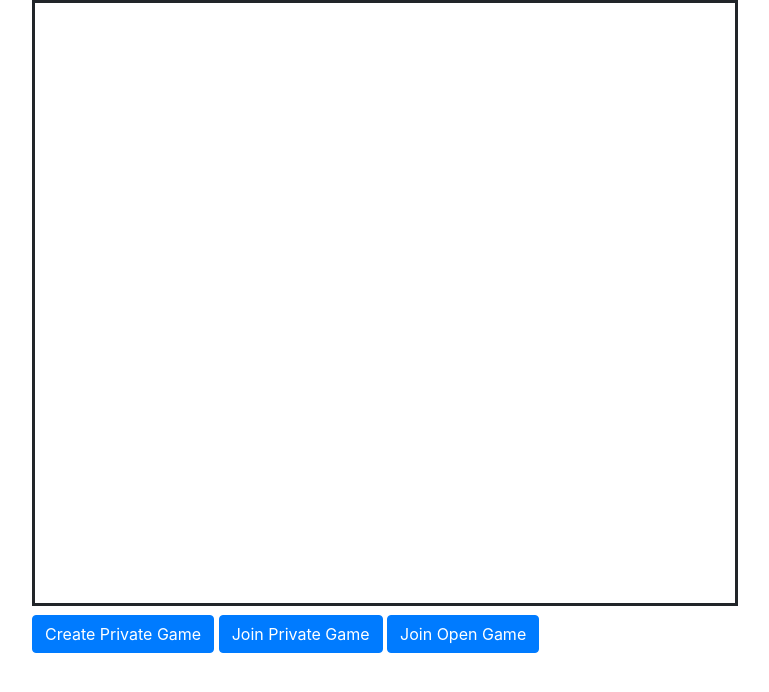
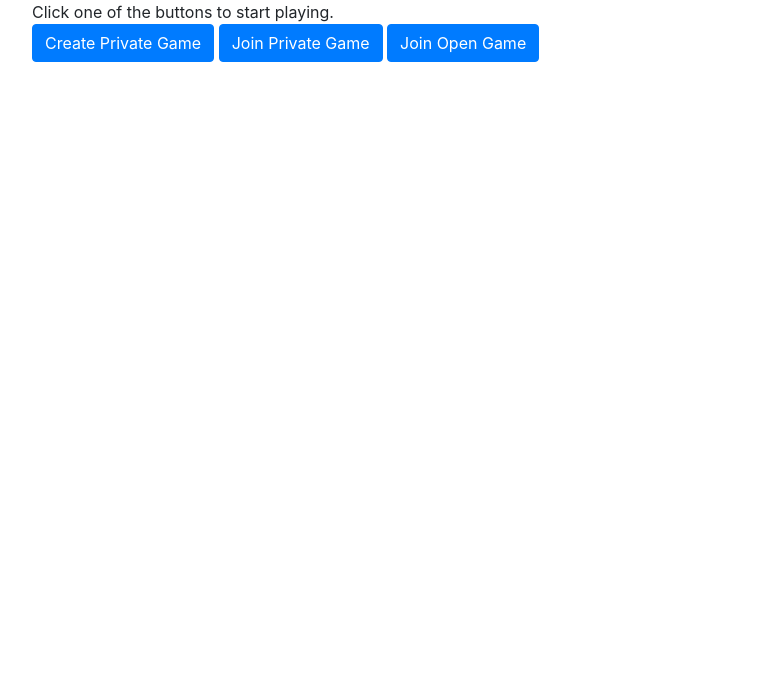
Before and after one commit to apradhan12/four-with-friends-web, a plain HTML site: page index.html in a window 1280 px wide. Shown: the whole page, without its empty margins (53-822 px from the left). Drawn offline with nearby package versions, Linux system fonts and the light colour scheme.

Commit message:
Adding modelStates.js to index.html scripts

```diff
--- a/index.html
+++ b/index.html
@@ -8,6 +8,7 @@
             crossorigin="anonymous">
     </script>
     <link rel="stylesheet" href="https://maxcdn.bootstrapcdn.com/bootstrap/4.0.0/css/bootstrap.min.css" integrity="sha384-Gn5384xqQ1aoWXA+058RXPxPg6fy4IWvTNh0E263XmFcJlSAwiGgFAW/dAiS6JXm" crossorigin="anonymous">
+    <script src="modelStates.js"></script>
     <script src="model.js"></script>
     <script src="view.js"></script>
     <script src="main.js"></script>
@@ -15,7 +16,7 @@
 </head>
 <body onload="main()">
 <div class="container">
-    <div class="row" id="canvasDiv">
+    <div class="row hidden" id="canvasDiv">
         <div class="col">
             <canvas id="canvas" width="700" height="600" style="border-style: solid;">
             </canvas>
```
